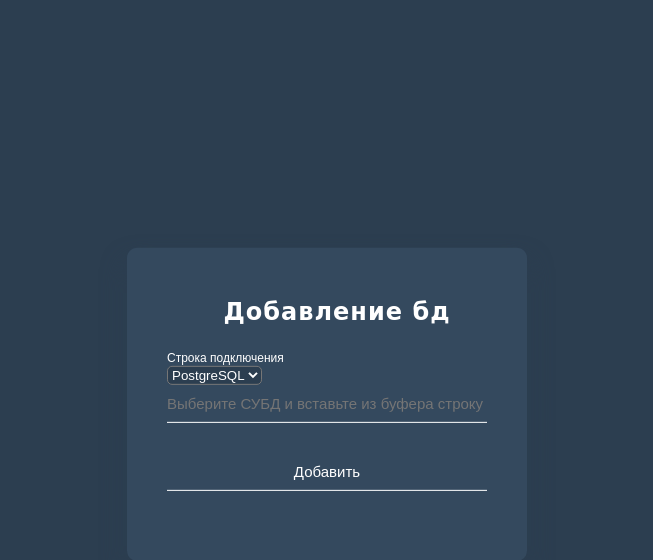
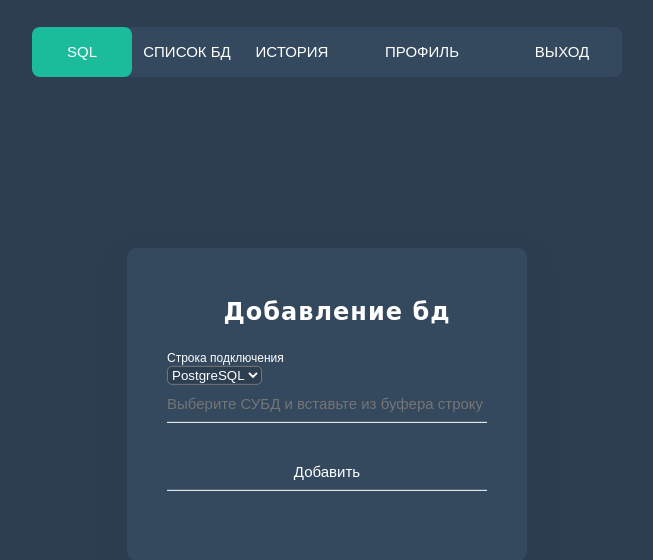
Before and after one commit to MorZLE/searchSQL, a Flask app: page /creatdb in a window 1280 px wide. Shown: the top 560 px of the page, without its empty margins (313-966 px from the left). Run offline with Flask 3, Linux system fonts and the light colour scheme; a user stored in the database is signed in.

Commit message:
3.0 фиксы

```diff
--- a/authorization.py
+++ b/authorization.py
@@ -55,7 +55,7 @@ class Storage(DB):
         self.get_user_id()
 
     def get_user_db(self):
-        res, desc = self.exec('SELECT dbname FROM userDBs WHERE owner =?', self.login)
+        res, desc = self.exec('SELECT dbname,id FROM userDBs WHERE owner =?', self.login)
         return res
 
     def get_user_id(self):
--- a/templates/creatdb.html
+++ b/templates/creatdb.html
@@ -4,12 +4,21 @@
     <meta charset="UTF-8">
     <title>Подключение бд</title>
     {% for msg in get_flashed_messages() %}
-    <div class = "flash">{{msg}}</div>
+    <div class = "flash"><p>{{msg}}</p></div>
     {% endfor %}
     <link rel="stylesheet" href="static/css/base.css">
     <script src="static/js/vendr_create.js" ></script>
 </head>
 <body>
+<nav>
+    <a href = "{{url_for('work_db')}}">SQL</a>
+    <a href = "{{url_for('dbname')}}">Список бд</a>
+    <a href = "{{url_for('history')}}">История</a>
+    <a href = "{{url_for('profile')}}">Профиль</a>
+    <a href = "{{url_for('logout')}}">Выход</a>
+    <div class="animation start-home"></div>
+
+</nav>
 <div class="login-box">
   <p>Добавление бд</p>
   <form action="/creatdb" method="post">
--- a/templates/dbname.html
+++ b/templates/dbname.html
@@ -21,11 +21,11 @@
 </div>
 <div class="login-box">
     <h1>Ваши базы данных</h1>
-    {% for name in rows %}
-          <h2 align="center"> <a class="a2">{{name[0]}}</a><h2>
+    {% for data in rows %}
+          <h2 align="center"> <input type="radio" name='namedb' id={{data[1]}}><a class="a2">{{data[0]}}</a><h2>
     {% endfor %}
 
-    <p><a class="a2" href = "{{url_for('creat_db')}}">Создать бд</a></p>
+    <p><a class="a2" href = "{{url_for('creat_db')}}">Создать бд</p>
 
     </form>
 </div>
--- a/templates/register.html
+++ b/templates/register.html
@@ -4,7 +4,7 @@
     <meta charset="UTF-8">
     <title>Регистрация </title>
     {% for msg in get_flashed_messages() %}
-    <div class = "flash">{{msg}}</div>
+    <div class = "flash"><p>{{msg}}</p></div>
     {% endfor %}
     <link rel="stylesheet" href="static/css/base.css">
 </head>
--- a/web_version.py
+++ b/web_version.py
@@ -128,14 +128,16 @@ def creat_db():
 def work_db():
     if request.method == "POST":
         request_sql = request.form['message']
-        try:
-            res, desc = user.exec(request_sql)
-            author.hs_rs(request_sql, 'True')
-            return render_template('workdb.html', rows=res, des=desc)
-        except TypeError:
-            author.hs_rs(request_sql, 'False')
-            flash("Некорректный запрос!")
-
+        if request_sql != '':
+            try:
+                res, desc = user.exec(request_sql)
+                author.hs_rs(request_sql, 'True')
+                return render_template('workdb.html', rows=res, des=desc)
+            except TypeError:
+                author.hs_rs(request_sql, 'False')
+                flash("Некорректный запрос!")
+        else:
+            flash("Запрос не может быть пустым!")
     return render_template('workdb.html')
 
 
@@ -152,6 +154,7 @@ def history():
 @app.route('/dbname', methods=['POST', "GET"])
 @login_required
 def dbname():
+    print(author.get_user_db())
     return render_template('dbname.html', rows=author.get_user_db())
 
 
```
Also changed, not shown: DB.py (+34 -31 lines), templates/login.html (+5 -2 lines), static/css/base.css (line endings or trailing spaces).
